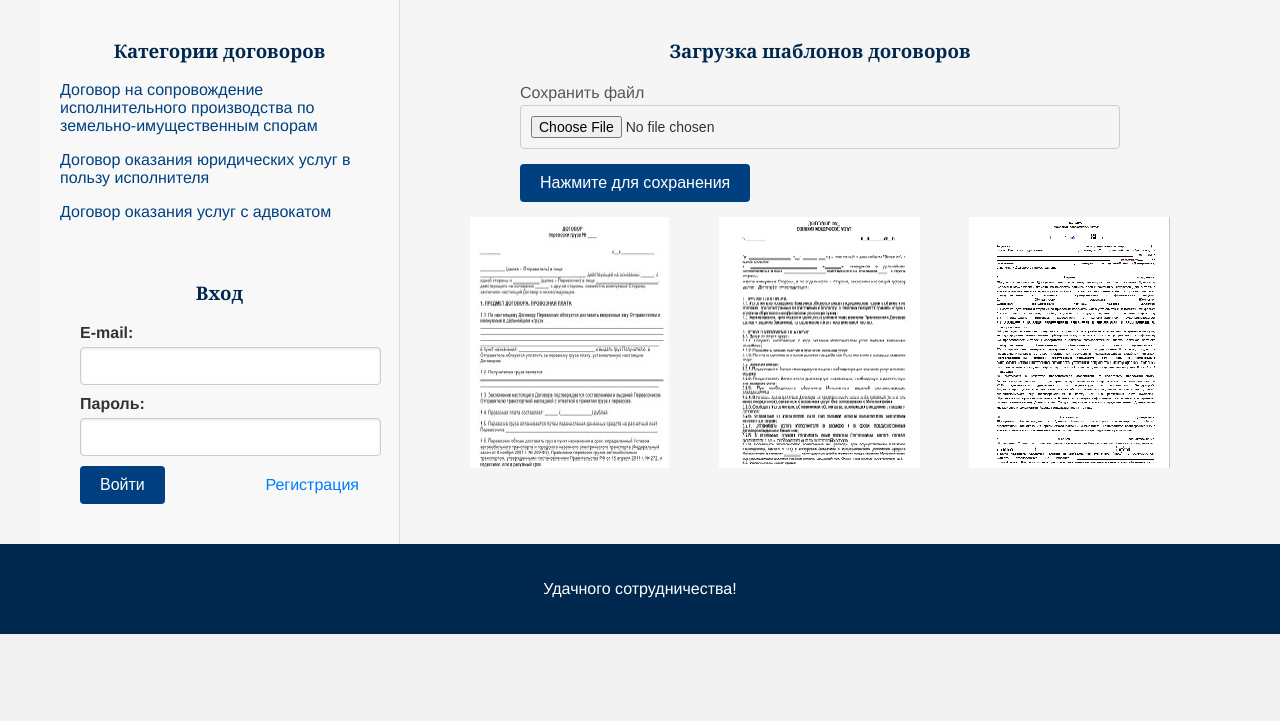
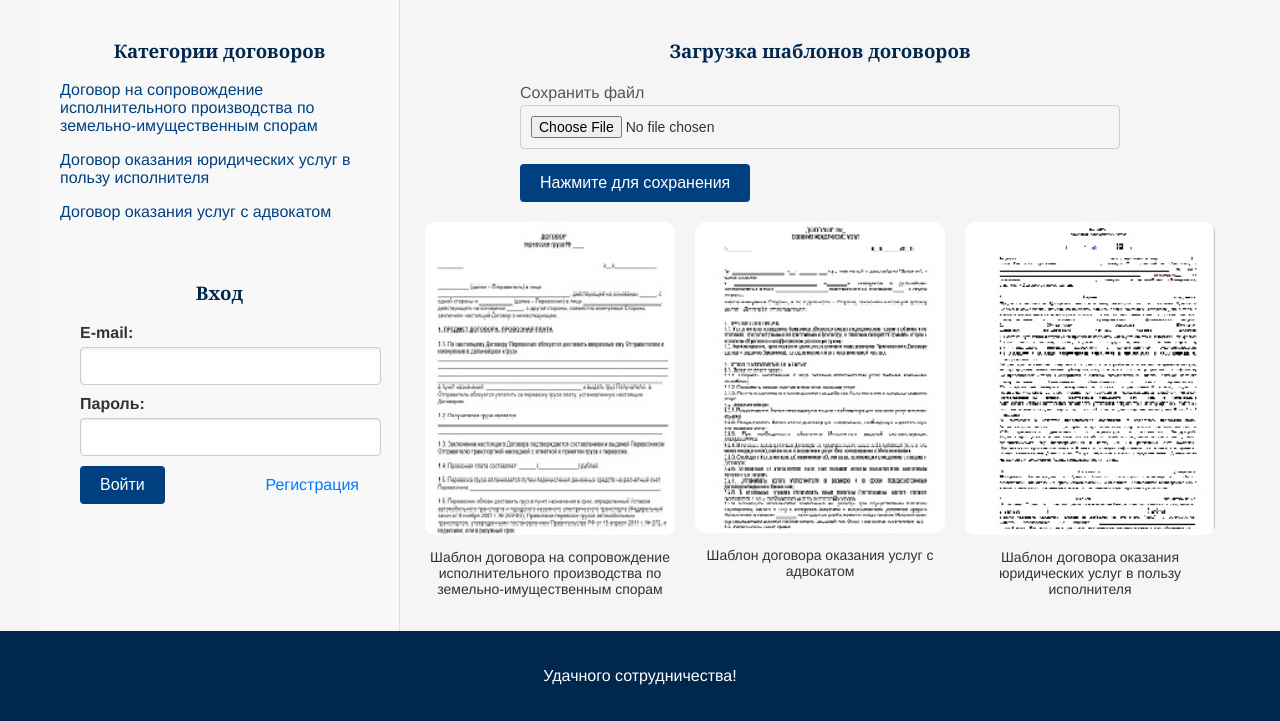
Before and after one commit to DenisZagitov/toplegalconsulting, a PHP site: page /read.php in a window 1280 px wide. Shown: the part 373-1094 px from the top of the page. Before the commit the page ends 1007 px from the top, so only its background shows below. Run offline with PHP 8.4, Linux system fonts and the light colour scheme; data comes from the database, SQL or seed files in the repository; data that the repository does not hold is empty.

Commit message:
added links for the contracts blanks

```diff
--- a/css/main.css
+++ b/css/main.css
@@ -81,5 +81,30 @@ a:hover {
 
 .doc-image-container {
     display: flex;
-    justify-content: space-evenly;
+    justify-content: center;
+    gap: 20px;
+    margin-top: 20px;
+    flex-wrap: wrap;
 }
+
+.doc-item {
+    text-align: center;
+    max-width: 250px;
+}
+
+.doc-item img {
+    width: 100%;
+    height: auto;
+    border-radius: 10px;
+    transition: transform 0.2s ease;
+}
+
+.doc-item img:hover {
+    transform: scale(1.05);
+}
+
+.doc-item p {
+    margin-top: 10px;
+    font-size: 14px;
+    color: #333;
+}
--- a/read.php
+++ b/read.php
@@ -75,9 +75,24 @@ error_reporting(E_ALL);
         </form>
 
         <div class="doc-image-container">
-          <img src="/img/blanc/1.jpg" />
-          <img src="/img/blanc/2.jpg" />
-          <img src="/img/blanc/3.jpg" />
+          <div class="doc-item">
+            <a href="/dogs/Договор на сопровождение исполнительного производства по земельно-имущественным спорам.docx" download>
+              <img src="/img/blanc/1.jpg" alt="Договор на сопровождение исполнительного производства по земельно-имущественным спорам" />
+            </a>
+            <p>Шаблон договора на сопровождение исполнительного производства по земельно-имущественным спорам</p>
+          </div>
+          <div class="doc-item">
+            <a href="/dogs/Договор оказания услуг с адвокатом.pdf" download>
+              <img src="/img/blanc/2.jpg" alt="Договор оказания услуг с адвокатом" />
+            </a>
+            <p>Шаблон договора оказания услуг с адвокатом</p>
+          </div>
+          <div class="doc-item">
+            <a href="/dogs/Договор оказания юридических услуг в пользу исполнителя.docx" download>
+              <img src="/img/blanc/3.jpg" alt="Договор оказания юридических услуг в пользу исполнителя" />
+            </a>
+            <p>Шаблон договора оказания юридических услуг в пользу исполнителя</p>
+          </div>
         </div>
       </div>
     </div>
```
Also changed, not shown: otchet.php (+3 -6 lines).
